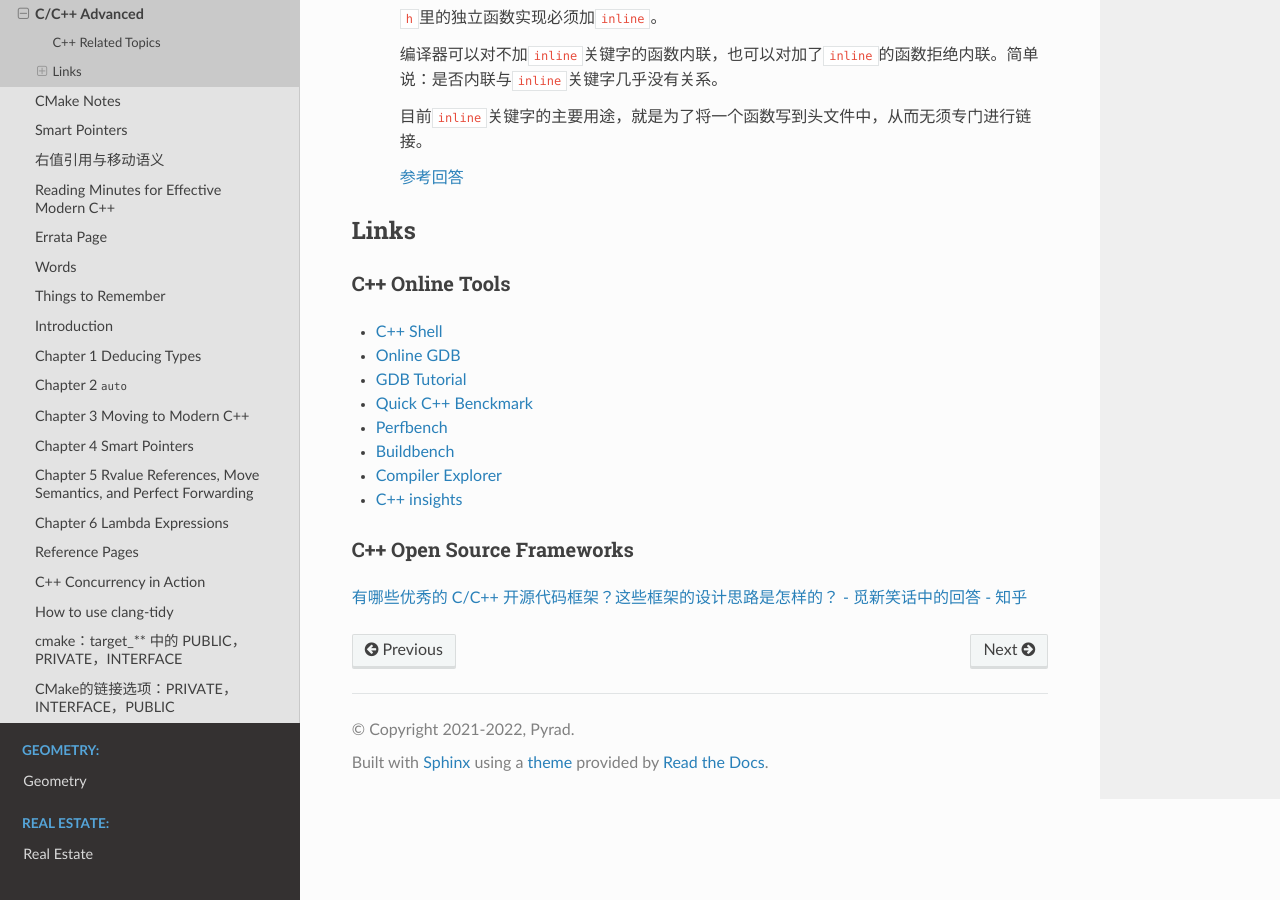
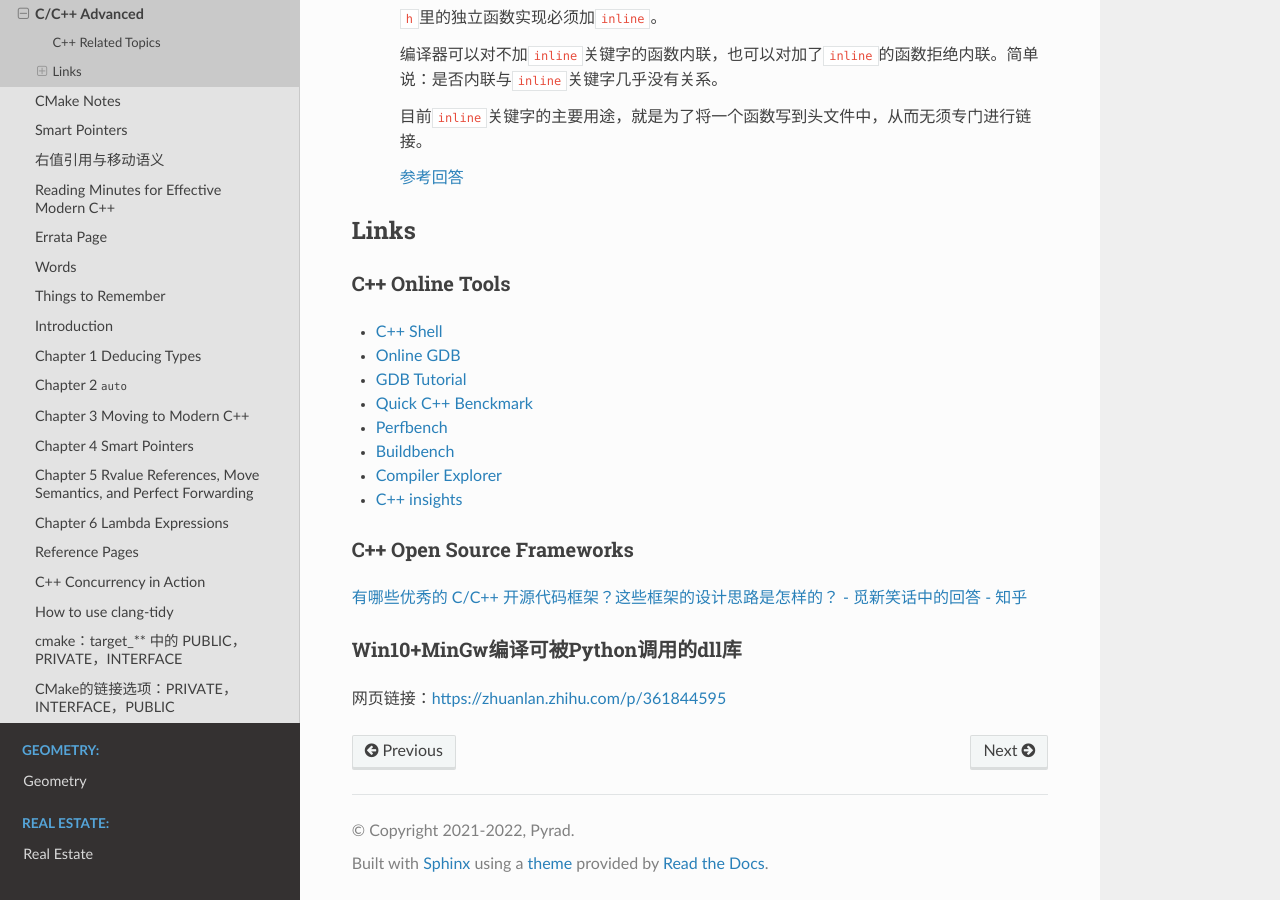
Before and after one commit to Pyrad/pyradnotes, a Sphinx documentation site: the page built from source/CPP/CppAdvanced.md, in a window 1280 px wide and 900 px high, scrolled down 1425 px. Built offline with Sphinx 7.4.7 and the Read the Docs theme 2.0.0, drawn with Linux system fonts in a browser that asks for light colours.

Commit message:
CPP MinGw compile dll to be called by Python
A link to a webpage on how to achieve this

```diff
--- a/source/CPP/CppAdvanced.md
+++ b/source/CPP/CppAdvanced.md
@@ -88,3 +88,8 @@ This file shows some advanced usages of C/C++
 ### C++ Open Source Frameworks
 
 [有哪些优秀的 C/C++ 开源代码框架？这些框架的设计思路是怎样的？ - 觅新笑话中的回答 - 知乎](https://www.zhihu.com/question/20201738/answer/2928936881)
+
+
+### Win10+MinGw编译可被Python调用的dll库
+
+网页链接：[https://zhuanlan.zhihu.com/p/361844595](https://zhuanlan.zhihu.com/p/361844595)
```
